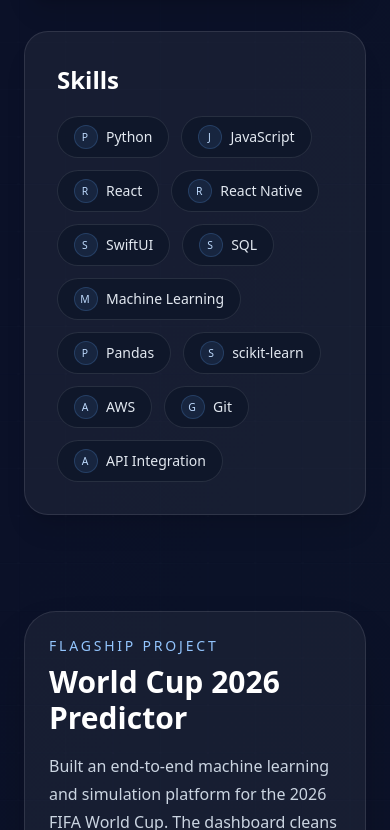
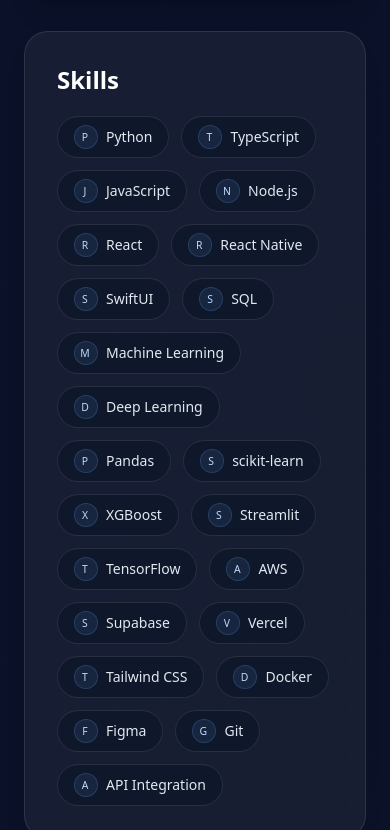
Before and after one commit to adeoluwa-4/Portfolio, a React (Vite) app: page / in a window 390 px wide. Shown: the part 1854-2684 px from the top of the page. Built offline with nearby package versions, Linux system fonts and the light colour scheme.

Commit message:
refine(experience+schedai): add internship dates and updated SchedAI details

```diff
--- a/portfolio_website.jsx
+++ b/portfolio_website.jsx
@@ -80,11 +80,11 @@ export default function PortfolioWebsite() {
     {
       title: "SchedAI",
       description:
-        "An AI-powered planning app designed to turn natural language into structured daily plans with a polished mobile experience.",
-      tech: ["SwiftUI", "iOS", "Offline NLP", "Product Design", "OpenAI API", "Custom algorithms"],
+        "An AI-powered planning app that converts natural language into structured daily plans, with offline parsing support and a polished cross-platform experience.",
+      tech: ["SwiftUI", "iOS", "Offline NLP", "OpenAI API", "Custom algorithms", "Vercel"],
       demo: "https://schedai-snowy.vercel.app/",
       code: "https://github.com/adeoluwa-4/SchedAI",
-      stats: ["Mobile UX", "Task planning", "Real-time scheduling", "OpenAI integration", "Personalized plans"],
+      stats: ["Live demo deployed", "Task planning", "Real-time scheduling", "OpenAI integration", "Personalized plans"],
     },
     {
       title: "Airline No-Show Prediction",
@@ -108,16 +108,18 @@ export default function PortfolioWebsite() {
 
   const experience = [
     {
-      role: "Incoming Systems Developer (Summer 2026)",
+      role: "Incoming Systems Developer Intern",
       company: "Textron Aviation",
       logo: "/logos/textron.svg",
+      dates: "May 2026 - August 2026",
       details:
         "Incoming summer role focused on systems development, cross-functional engineering collaboration, and building reliable software solutions.",
     },
     {
-      role: "AI/ML Web Development Intern",
+      role: "AI Web Developer Intern",
       company: "JNT Company",
       logo: "/logos/jnt.svg",
+      dates: "May 2025 - July 2025",
       details:
         "Built machine learning web features, worked across frontend and backend systems, and helped improve performance and deployment workflows.",
     },
@@ -125,6 +127,7 @@ export default function PortfolioWebsite() {
       role: "IT Support Representative",
       company: "Kansas State University",
       logo: "/logos/kstate.svg",
+      dates: "2024 - 2026",
       details:
         "Resolved technical issues for students, improved troubleshooting workflows, and built a stronger foundation in systems thinking, communication, and support engineering.",
     },
@@ -132,15 +135,26 @@ export default function PortfolioWebsite() {
 
   const skills = [
     "Python",
+    "TypeScript",
     "JavaScript",
+    "Node.js",
     "React",
     "React Native",
     "SwiftUI",
     "SQL",
     "Machine Learning",
+    "Deep Learning",
     "Pandas",
     "scikit-learn",
+    "XGBoost",
+    "Streamlit",
+    "TensorFlow",
     "AWS",
+    "Supabase",
+    "Vercel",
+    "Tailwind CSS",
+    "Docker",
+    "Figma",
     "Git",
     "API Integration",
   ];
@@ -473,19 +487,28 @@ export default function PortfolioWebsite() {
               className="slide-panel tile-animate rounded-3xl border border-white/10 bg-white/5 p-6 shadow-xl"
               style={{ animationDelay: `${0.38 + index * 0.08}s` }}
             >
-              <div className="flex flex-col gap-1 md:flex-row md:items-center md:justify-between">
-                <h3 className="text-xl font-semibold">{item.role}</h3>
-                <div className="flex items-center gap-2">
-                  {item.logo ? (
+              <div className="flex flex-col gap-4 md:flex-row md:items-center md:justify-between">
+                <div>
+                  <h3 className="text-xl font-semibold">{item.role}</h3>
+                  <div className="mt-1 flex flex-wrap items-center gap-3 text-sm text-slate-400">
+                    <p>{item.company}</p>
+                    {item.dates ? (
+                      <span className="rounded-full border border-white/15 px-2.5 py-0.5 text-xs text-slate-300">
+                        {item.dates}
+                      </span>
+                    ) : null}
+                  </div>
+                </div>
+                {item.logo ? (
+                  <div className="flex h-16 w-full shrink-0 items-center justify-center rounded-xl border border-slate-200/90 bg-white px-4 shadow-sm md:w-[260px]">
                     <img
                       src={item.logo}
                       alt={`${item.company} logo`}
-                      className="h-6 w-6 rounded-full border border-white/15 bg-white/5 p-1"
+                      className="max-h-11 w-full object-contain"
                       loading="lazy"
                     />
-                  ) : null}
-                  <p className="text-sm text-slate-400">{item.company}</p>
-                </div>
+                  </div>
+                ) : null}
               </div>
               <p className="mt-3 leading-7 text-slate-300">{item.details}</p>
             </div>
```
